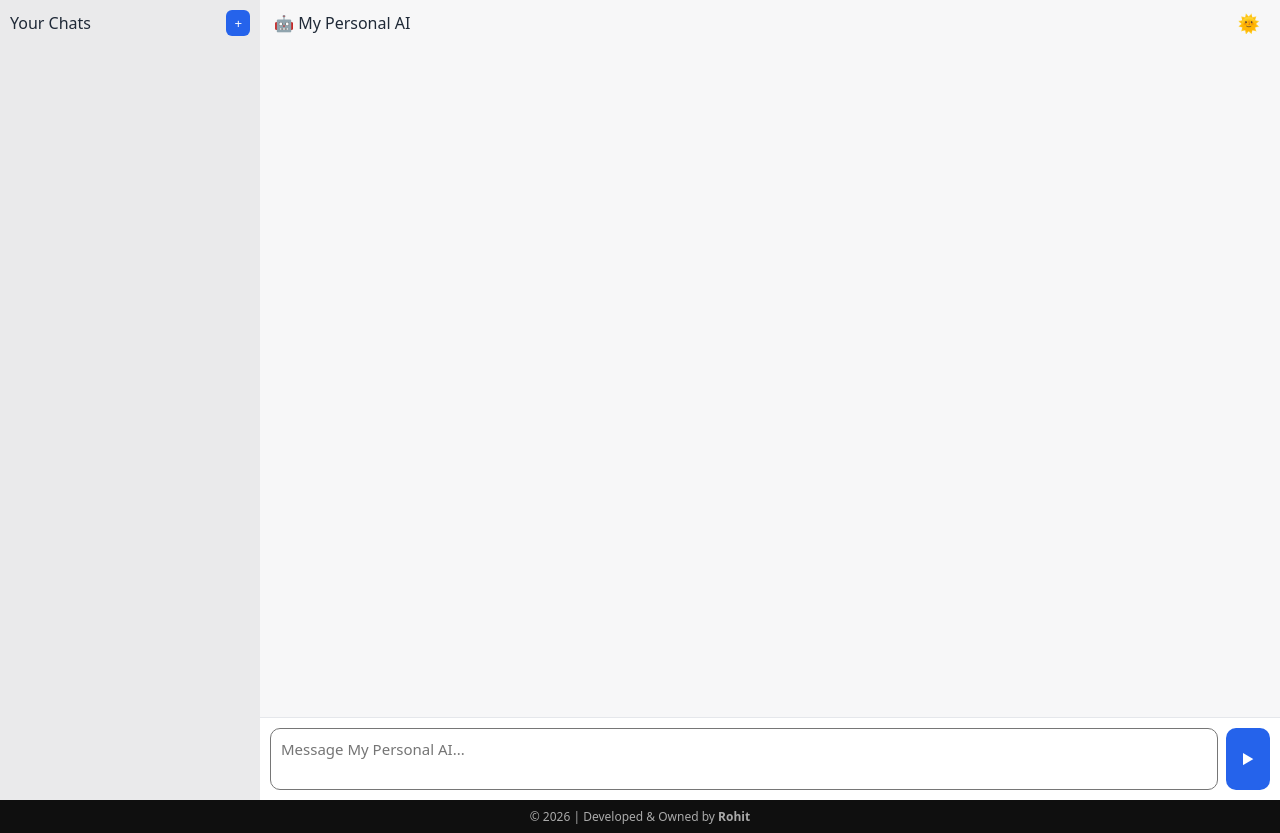
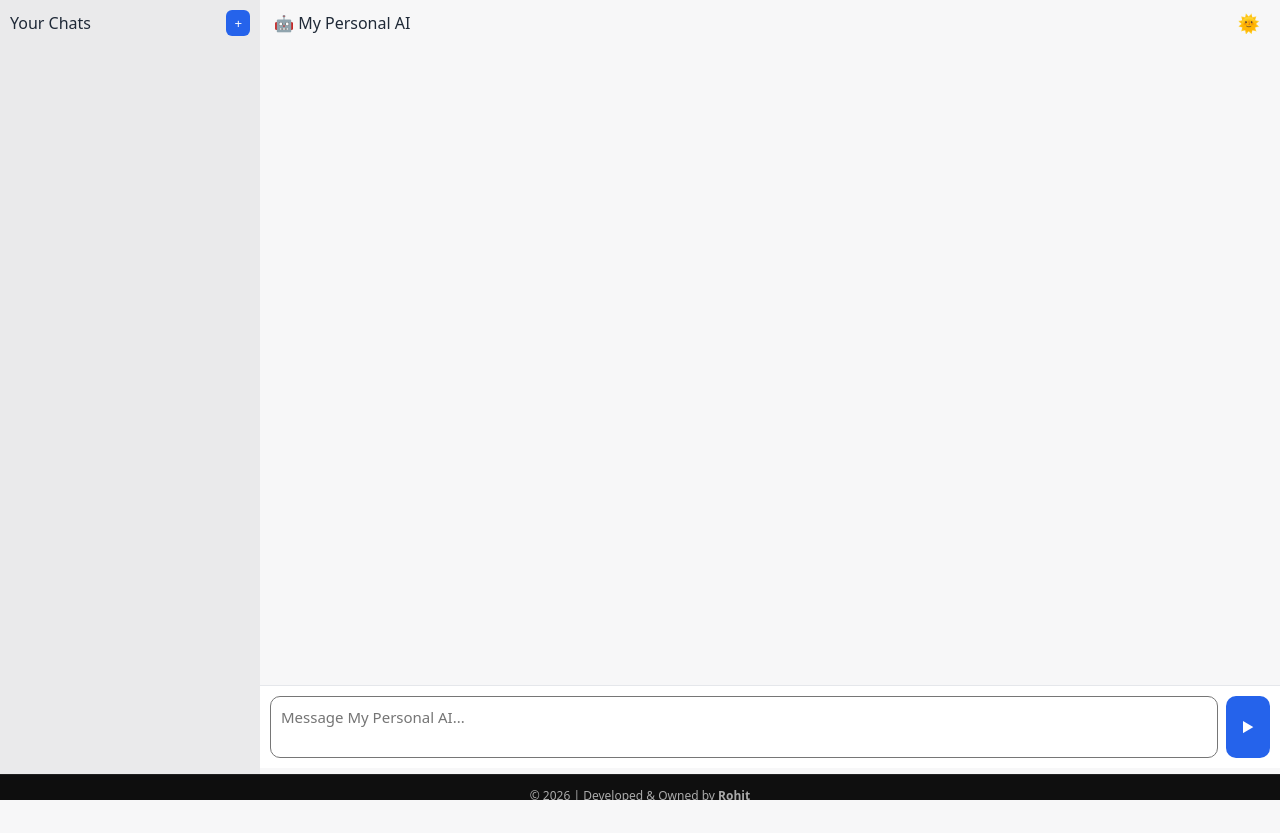
Before and after one commit to vs3241249-dotcom/my-personal-ai, a Flask app: page / in a window 1280 px wide. After the commit the page ends 800 px from the top, so only its background shows below. Run offline with Flask 3, Linux system fonts and the light colour scheme.

Commit message:
Update style.css

```diff
--- a/static/style.css
+++ b/static/style.css
@@ -244,3 +244,62 @@ body.dark .input-bar {
     font-size: 11px;
   }
 }
+/* ============================= */
+/* GLOBAL SAFETY FIX */
+/* ============================= */
+body {
+  margin: 0;
+  padding: 0;
+}
+
+/* ============================= */
+/* FOOTER – ALWAYS VISIBLE */
+/* ============================= */
+.site-footer {
+  position: fixed;
+  bottom: 0;
+  left: 0;
+  width: 100%;
+  height: 26px;
+  text-align: center;
+  font-size: 12px;
+  color: #aaa;
+  background: #0f0f0f;
+  line-height: 26px;
+  z-index: 1000;
+  border-top: 1px solid #222;
+}
+
+/* ============================= */
+/* INPUT BAR SPACE FOR FOOTER */
+/* ============================= */
+.input-bar {
+  margin-bottom: 32px; /* footer se overlap na ho */
+}
+
+/* ============================= */
+/* MOBILE RESPONSIVE FIX */
+/* ============================= */
+@media (max-width: 768px) {
+  .site-footer {
+    font-size: 11px;
+  }
+
+  .input-bar {
+    margin-bottom: 34px;
+  }
+}
+
+/* ============================= */
+/* SIDEBAR MOBILE SAFETY */
+/* ============================= */
+.sidebar {
+  z-index: 1100;
+}
+
+/* ============================= */
+/* OVERLAY SAFETY */
+/* ============================= */
+.overlay {
+  z-index: 1050;
+}
```
